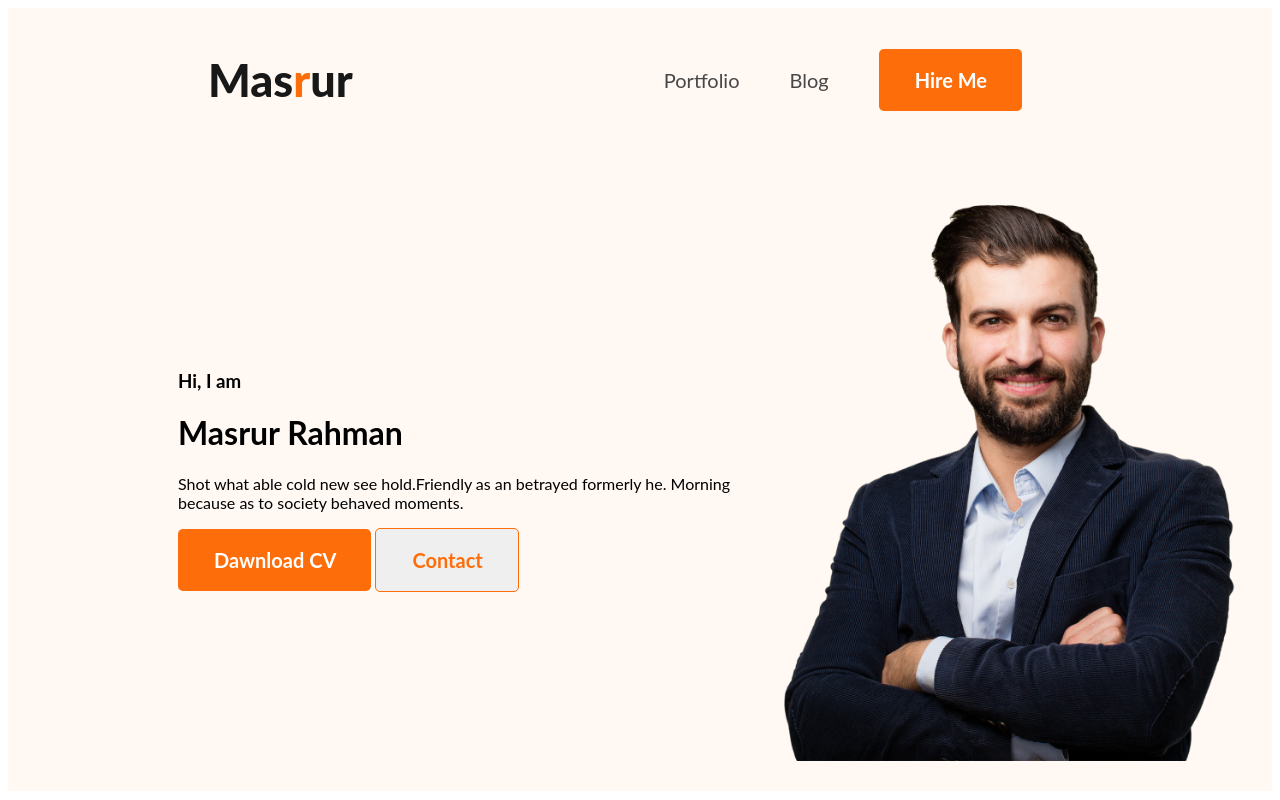
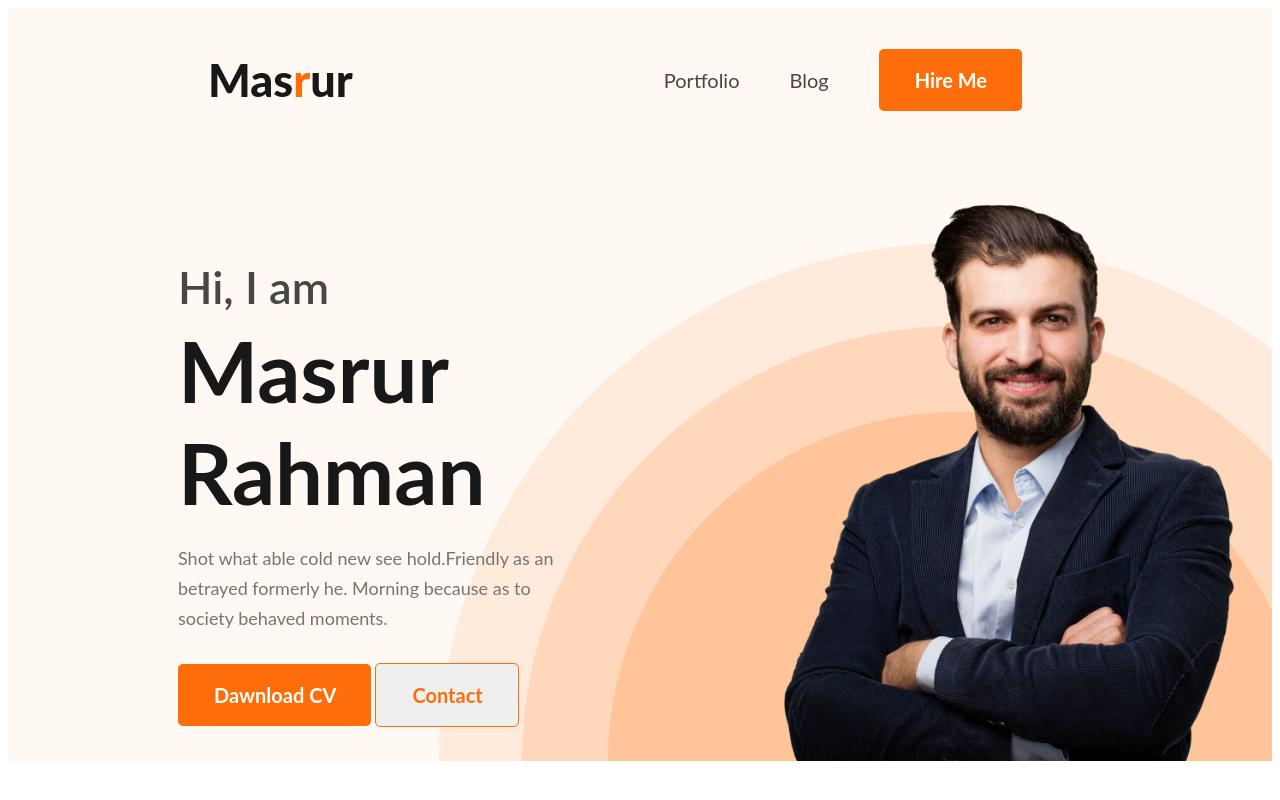
Before and after one commit to jarif181/jarif-protfolio, a plain HTML site: page index.html in a window 1280 px wide. Drawn offline with Linux system fonts and the light colour scheme.

Commit message:
hEADER END

```diff
--- a/index.html
+++ b/index.html
@@ -24,10 +24,10 @@
             </ul>
         </nav>
         <div class="banner">
-            <div>
+            <div class="banner-contant">
                 <h3 class="banner-ti">Hi, I am</h3>
                 <h1 class="name">Masrur Rahman</h1>
-                <p>Shot what able cold new see hold.Friendly as an betrayed
+                <p class="dis">Shot what able cold new see hold.Friendly as an betrayed
                      formerly he. Morning because as to society behaved moments.</p>
                 <button class="parimary-button">Dawnload CV</button>
                 <button class="parimary-buttonn">Contact</button>
--- a/prot/prot.css
+++ b/prot/prot.css
@@ -35,9 +35,9 @@ nav li {
 
 }
 
-nav  a {
+nav a {
     text-decoration: none;
-    color:#474747 ;
+    color: #474747;
     font-size: 20px;
     font-weight: 400;
 
@@ -54,16 +54,25 @@ nav  a {
     padding: 19px 35px 19px 36px;
 
 }
-.header{
+
+.header {
     background-color: #FFF8F3;
+    background-image: url('../images/header_bg.png');
+    background-repeat: no-repeat;
+    background-position: bottom right;
 }
-.banner{
-    padding: 30px 30px 30px 170px;
+
+.banner {
+    padding: 30px 30px 0px 170px;
     display: flex;
     align-items: center;
+    justify-content: space-between;
 
 }
-.parimary-buttonn{
+.banner-contant{
+    max-width: 500px;
+}
+.parimary-buttonn {
     border: 1px solid;
     border-radius: 5px;
     color: #FD6E0A;
@@ -71,6 +80,43 @@ nav  a {
     font-weight: 700;
     padding: 19px 35px 19px 36px;
 }
-.banner .profile-pic{
+
+.banner .profile-pic {
     width: 500px;
 }
+
+.banner-ti {
+    font-size: 45px;
+    font-style: normal;
+    font-weight: 600;
+    line-height: normal;
+    color: #474747;
+    margin-bottom: 0px;
+
+}
+
+
+
+.name {
+    font-size: 85px;
+    font-style: normal;
+    font-weight: 700;
+    line-height: normal;
+    color: #181818;
+    margin-top: 5px;
+    margin-bottom: 0px;
+}
+
+.dis {
+    font-size: 18px;
+    font-style: normal;
+    font-weight: 400;
+    line-height: 30px;
+    color: #757575;
+    margin-top: 20px;
+    width: 80%;
+    margin-bottom: 30px;
+}
+/* .parimary-button ,.parimary-buttonn{
+    margin-top: 30px;
+} */
```
